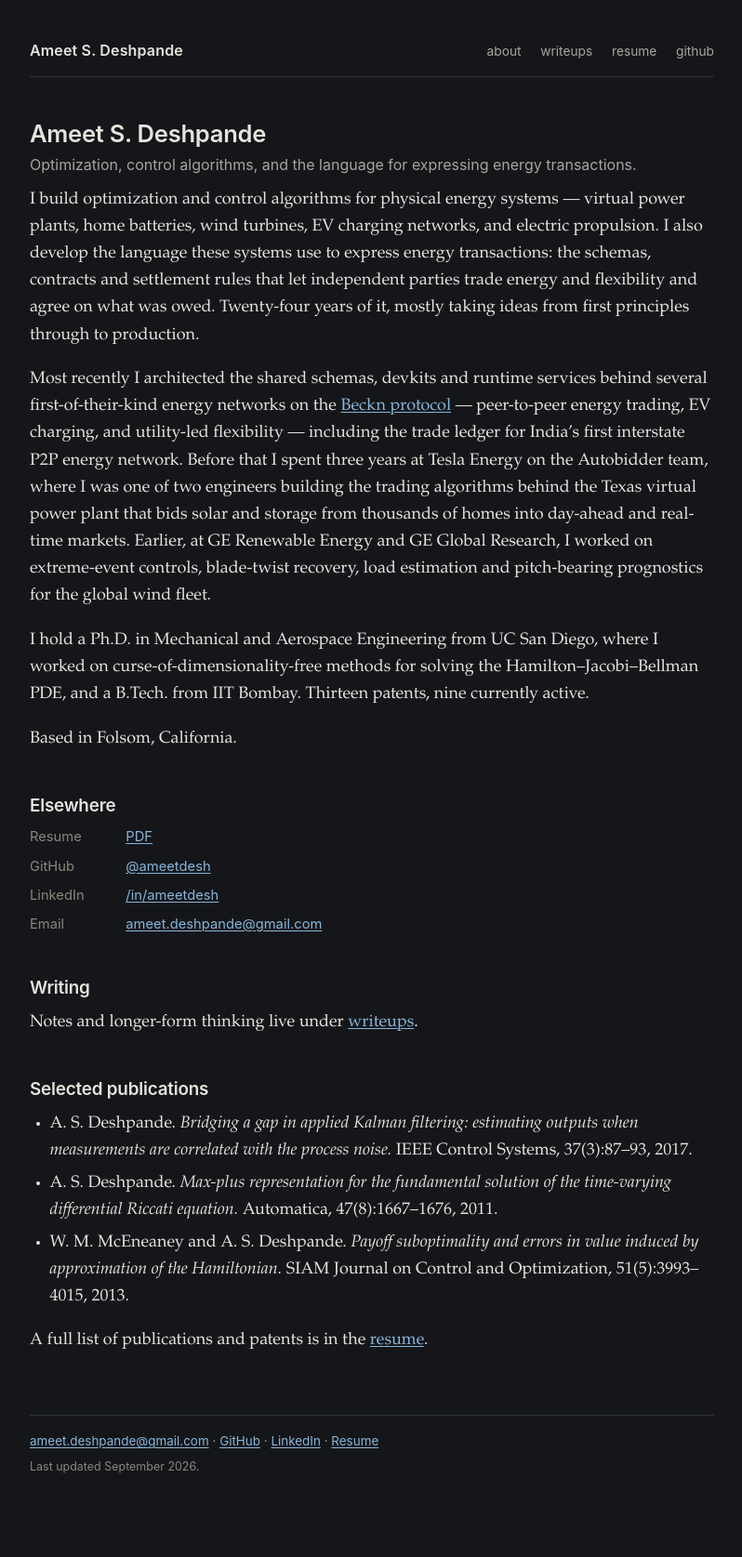
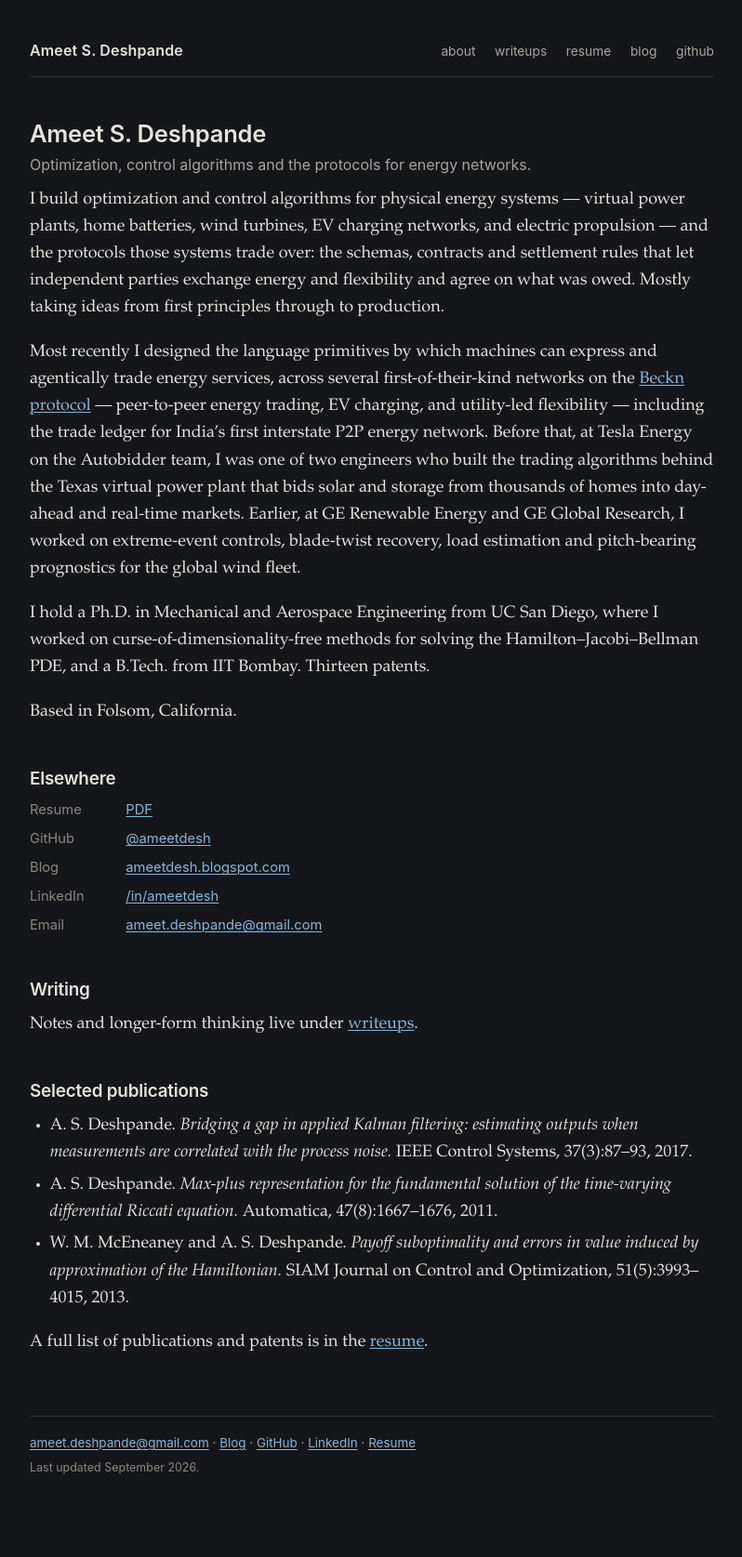
Before and after one commit to ameetdesh/ameetdesh.github.io, a Jekyll site: the page built from index.md, in a window 1280 px wide. Shown: the whole page at 93% size, without its empty margins (240-1038 px from the left). Built offline with Jekyll 4.4.1, drawn with Linux system fonts in a browser that asks for light colours; our own code applies the rules of GitHub Pages for plain Markdown files.

Commit message:
rework homepage copy; link the blog
- Subheader is now "Optimization, control algorithms and the protocols for
  energy networks"; site.description follows it so the meta tag matches.
- Drop facts that go stale on their own: the running "Twenty-four years of it"
  and the "nine currently active" patent count.
- Describe the Beckn work as designing the language primitives by which machines
  can express and agentically trade energy services.
- Link ameetdesh.blogspot.com from the header nav (beside resume), the footer,
  and the Elsewhere list, via a blog_url key in _config.yml.

Co-Authored-By: Claude Opus 5 (1M context) <noreply@anthropic.com>
Claude-Session: https://claude.ai/code/session_01VNdSfAWXfUL5nA4FpxeqaK

```diff
--- a/_config.yml
+++ b/_config.yml
@@ -1,5 +1,5 @@
 title: Ameet S. Deshpande
-description: Algorithms for energy systems — optimization, control, and market design.
+description: Optimization, control algorithms and the protocols for energy networks.
 url: https://ameetdesh.github.io
 author: Ameet S. Deshpande
 email: ameet.deshpande@gmail.com
@@ -8,6 +8,7 @@ email: ameet.deshpande@gmail.com
 github_username: ameetdesh
 linkedin_username: ameetdesh
 resume_url: /resume_ameet_deshpande.pdf
+blog_url: https://ameetdesh.blogspot.com
 scholar_url: https://scholar.google.com/citations?user=
 
 markdown: kramdown
--- a/_layouts/default.html
+++ b/_layouts/default.html
@@ -22,6 +22,7 @@
     <a href="{{ '/' | relative_url }}">about</a>
     <a href="{{ '/writeups/' | relative_url }}">writeups</a>
     <a href="{{ site.resume_url | relative_url }}">resume</a>
+    <a href="{{ site.blog_url }}">blog</a>
     <a href="https://github.com/{{ site.github_username }}">github</a>
   </nav>
 </header>
@@ -39,6 +40,7 @@
 <footer class="site-foot">
   <p>
     <a href="mailto:{{ site.email }}">{{ site.email }}</a> ·
+    <a href="{{ site.blog_url }}">Blog</a> ·
     <a href="https://github.com/{{ site.github_username }}">GitHub</a> ·
     <a href="https://www.linkedin.com/in/{{ site.linkedin_username }}">LinkedIn</a> ·
     <a href="{{ site.resume_url | relative_url }}">Resume</a>
--- a/index.md
+++ b/index.md
@@ -5,32 +5,30 @@ layout: default
 # Ameet S. Deshpande
 {: .page-title }
 
-<p class="subtitle">Optimization, control algorithms, and the language for expressing energy transactions.</p>
+<p class="subtitle">Optimization, control algorithms and the protocols for energy networks.</p>
 
 I build optimization and control algorithms for physical energy systems —
 virtual power plants, home batteries, wind turbines, EV charging networks, and
-electric propulsion. I also develop the language these systems use to express
-energy transactions: the schemas, contracts and settlement rules that let
-independent parties trade energy and flexibility and agree on what was owed.
-Twenty-four years of it, mostly taking ideas from first principles through to
-production.
+electric propulsion — and the protocols those systems trade over: the schemas,
+contracts and settlement rules that let independent parties exchange energy and
+flexibility and agree on what was owed. Mostly taking ideas from first
+principles through to production.
 
-Most recently I architected the shared schemas, devkits and runtime services
-behind several first-of-their-kind energy networks on the [Beckn
-protocol](https://becknprotocol.io) — peer-to-peer energy trading, EV charging,
-and utility-led flexibility — including the trade ledger for India's first
-interstate P2P energy network. Before that I spent three years at Tesla Energy
-on the Autobidder team, where I was one of two engineers building the trading
-algorithms behind the Texas virtual power plant that bids solar and storage from
-thousands of homes into day-ahead and real-time markets. Earlier, at GE
-Renewable Energy and GE Global Research, I worked on extreme-event controls,
+Most recently I designed the language primitives by which machines can express
+and agentically trade energy services, across several first-of-their-kind
+networks on the [Beckn protocol](https://becknprotocol.io) — peer-to-peer energy
+trading, EV charging, and utility-led flexibility — including the trade ledger
+for India's first interstate P2P energy network. Before that, at Tesla Energy on
+the Autobidder team, I was one of two engineers who built the trading algorithms
+behind the Texas virtual power plant that bids solar and storage from thousands
+of homes into day-ahead and real-time markets. Earlier, at GE Renewable Energy
+and GE Global Research, I worked on extreme-event controls,
 blade-twist recovery, load estimation and pitch-bearing prognostics for the
 global wind fleet.
 
 I hold a Ph.D. in Mechanical and Aerospace Engineering from UC San Diego, where
 I worked on curse-of-dimensionality-free methods for solving the
-Hamilton–Jacobi–Bellman PDE, and a B.Tech. from IIT Bombay. Thirteen patents,
-nine currently active.
+Hamilton–Jacobi–Bellman PDE, and a B.Tech. from IIT Bombay. Thirteen patents.
 
 Based in Folsom, California.
 
@@ -39,6 +37,7 @@ Based in Folsom, California.
 <ul class="links">
   <li><span class="label">Resume</span> <a href="/resume_ameet_deshpande.pdf">PDF</a></li>
   <li><span class="label">GitHub</span> <a href="https://github.com/ameetdesh">@ameetdesh</a></li>
+  <li><span class="label">Blog</span> <a href="https://ameetdesh.blogspot.com">ameetdesh.blogspot.com</a></li>
   <li><span class="label">LinkedIn</span> <a href="https://www.linkedin.com/in/ameetdesh">/in/ameetdesh</a></li>
   <li><span class="label">Email</span> <a href="mailto:ameet.deshpande@gmail.com">ameet.deshpande@gmail.com</a></li>
 </ul>
```
